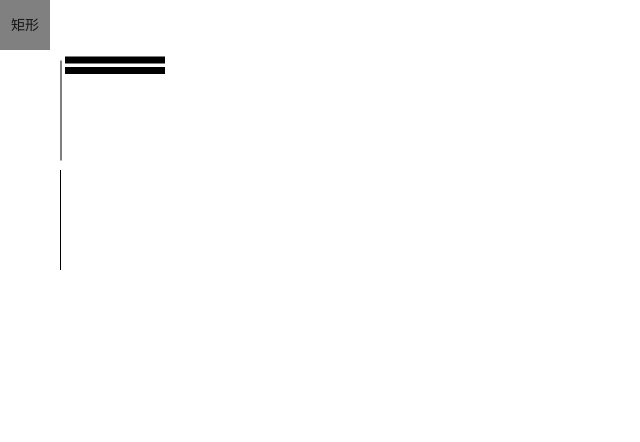
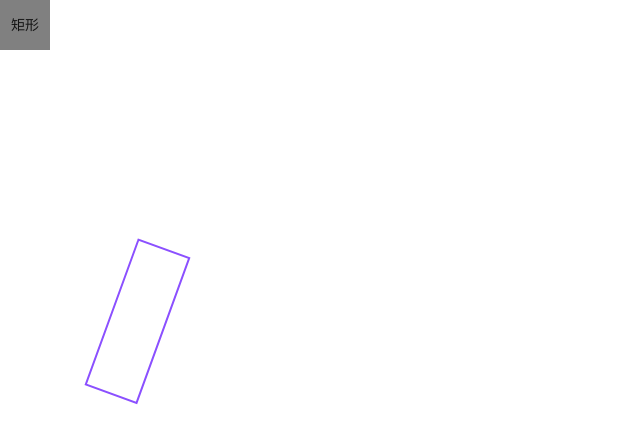
Before and after one commit to zyronon/open-design, a React (Vite) app: page / in a window 1280 px wide. Shown: the top 442 px of the page, without its empty margins (0-640 px from the left). Built offline with nearby package versions, Linux system fonts and the light colour scheme.

Commit message:
用js描述图形

```diff
--- a/src/pages/canvas/Canvas.tsx
+++ b/src/pages/canvas/Canvas.tsx
@@ -74,7 +74,7 @@ export default function Canvas() {
       color: 'black'
     }
     let oneBox = {
-      x: 350,
+      x: 150,
       y: 150,
       w: 50,
       h: 150,
@@ -89,7 +89,7 @@ export default function Canvas() {
       w: oneBox.w + 2 * d,
       h: oneBox.h + 2 * d,
       rotate: 20,
-      lineWidth: 4,
+      lineWidth: 2,
       type: BlockType.LINE,
       color: 'rgb(139,80,255)'
     }
@@ -103,22 +103,23 @@ export default function Canvas() {
       type: BlockType.FILL,
       color: 'black'
     }
+    let a = 0
     let threeBox = {
-      x: 350,
-      y: 50,
+      x: 350 + a,
+      y: 50 + a,
       w: 50,
       h: 200,
       rotate: 0,
       lineWidth: 1,
       type: BlockType.FILL,
-      color: 'WHITE'
+      color: 'gray'
     }
     setBlocks(o => {
       // o.push(getPath(allLine))
-      o.push(getPath(oneBox))
-      // o.push(getPath(oneBoxLine))
+      // o.push(getPath(oneBox))
+      o.push(getPath(oneBoxLine))
       // o.push(getPath(towBox))
-      o.push(getPath(threeBox))
+      // o.push(getPath(threeBox))
       return clone(o)
     })
   }, [])
@@ -128,25 +129,22 @@ export default function Canvas() {
   }, [blocks])
 
   function draw2() {
-    ctx.lineWidth = 7
-    ctx.fillRect(10.5, 10.5, 1, 100)
-    ctx.fillRect(10, 120, 1, 100)
-
-    ctx.beginPath()
-    ctx.moveTo(15, 10)
-    ctx.lineTo(115, 10)
-    ctx.stroke()
-
-    ctx.beginPath()
-    ctx.moveTo(15, 20.5)
-    ctx.lineTo(115, 20.5)
-    ctx.stroke()
-
-
-    return
+    //
+    // ctx.lineWidth = 3
+    //
+    // ctx.beginPath()
+    // ctx.moveTo(15, 10)
+    // ctx.lineTo(115, 10)
+    // ctx.stroke()
+    //
+    // ctx.beginPath()
+    // ctx.moveTo(15, 20.5)
+    // ctx.lineTo(115, 20.5)
+    // ctx.stroke()
+    // return
     ctx.save()
     // ctx.translate(0.5, 0.5);
-    clear(0, 0, canvas.width, canvas.height);
+    clearAll();
     ctx.lineCap = 'square'
     blocks.map(v => {
       ctx.save()
@@ -160,6 +158,18 @@ export default function Canvas() {
       ctx.restore()
     })
     ctx.restore()
+  }
+
+  function renderBox3(x: number, y: number, w: number, h: number, color: any) {
+    ctx.fillStyle = color
+    let d = 0.5
+    ctx.beginPath()
+    ctx.moveTo(x + d, y + d)
+    ctx.lineTo(x + w + d, y + d);
+    ctx.lineTo(x + w + d, y + h + d);
+    ctx.lineTo(x + d, y + h + d);
+    ctx.lineTo(x + d, y + d);
+    ctx.fill()
   }
 
   function draw() {
@@ -199,6 +209,7 @@ export default function Canvas() {
     ctx.lineTo(x, y);
     ctx.fill()
   }
+
 
   function renderLine2(x: number, y: number, w: number, h: number, color: any) {
     ctx.strokeStyle = color
@@ -509,14 +520,13 @@ export default function Canvas() {
       console.log('在里面')
       //这里要加一个判断，如果有一个在里面了，后面就不需要再去判断了，
       // 否则后面判断时会走到else逻辑里面，给清除掉
-      d = 1
-      // ctx.save()
-      ctx.lineWidth = 2.5
-      // renderLine2(box.x + d, box.y + d, box.w - 2 * d, box.h - 2 * d, 'rgb(139,80,255)')
+      d = 4
       ctx.save()
-
+      ctx.lineWidth = 2
+      ctx.lineCap = 'square'
+      ctx.rotate((box.rotate * Math.PI) / 180);
       renderLine2(box.x - d, box.y - d, box.w + 2 * d, box.h + 2 * d, 'rgb(139,80,255)')
-      // renderLine2(box.x, box.y, box.w, box.h, 'rgb(139,80,255)')
+      // renderBox2(box.x, box.y, box.w, box.h, box.color)
       ctx.restore()
       return true
     } else {
@@ -532,8 +542,8 @@ export default function Canvas() {
 
     for (let i = 0; i < blocks.length; i++) {
       let b = blocks[i]
-      // let r = isPointInPath(x, y, b)
-      // if (r) break
+      let r = isPointInPath(x, y, b)
+      if (r) break
     }
 
   }
```
